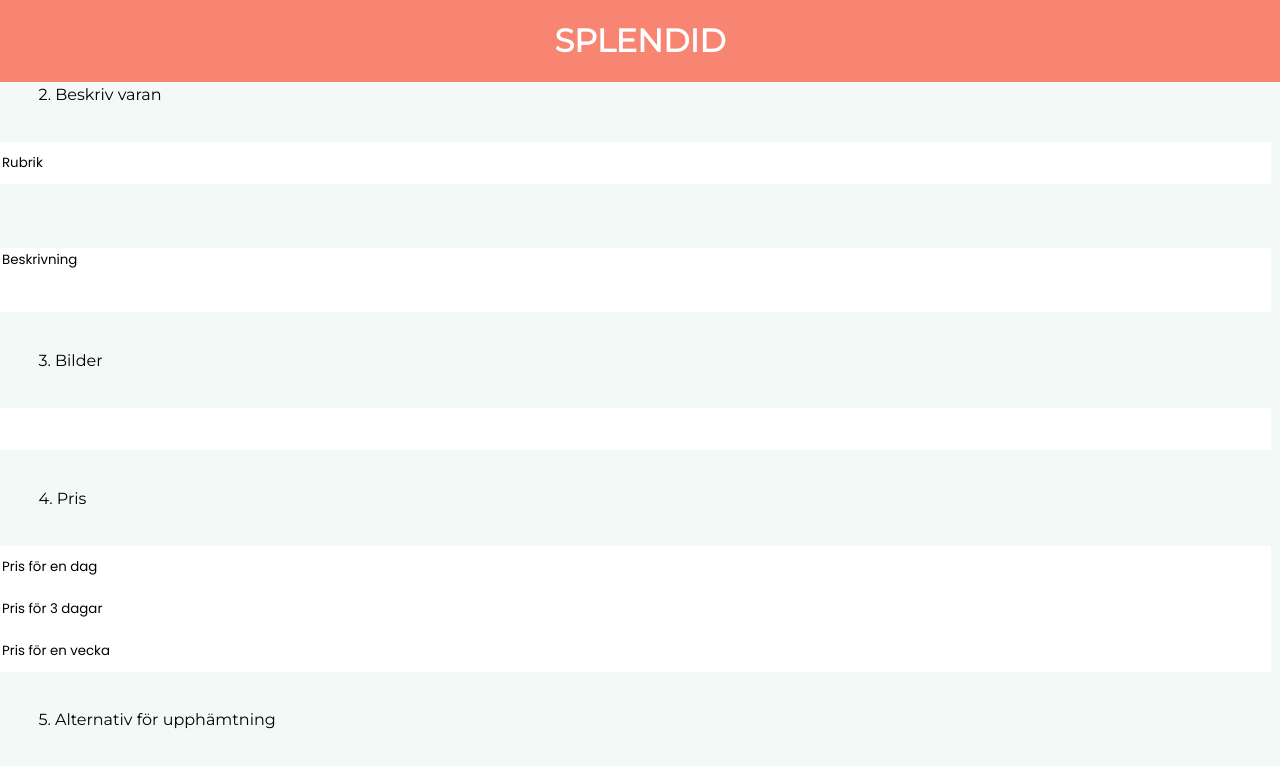
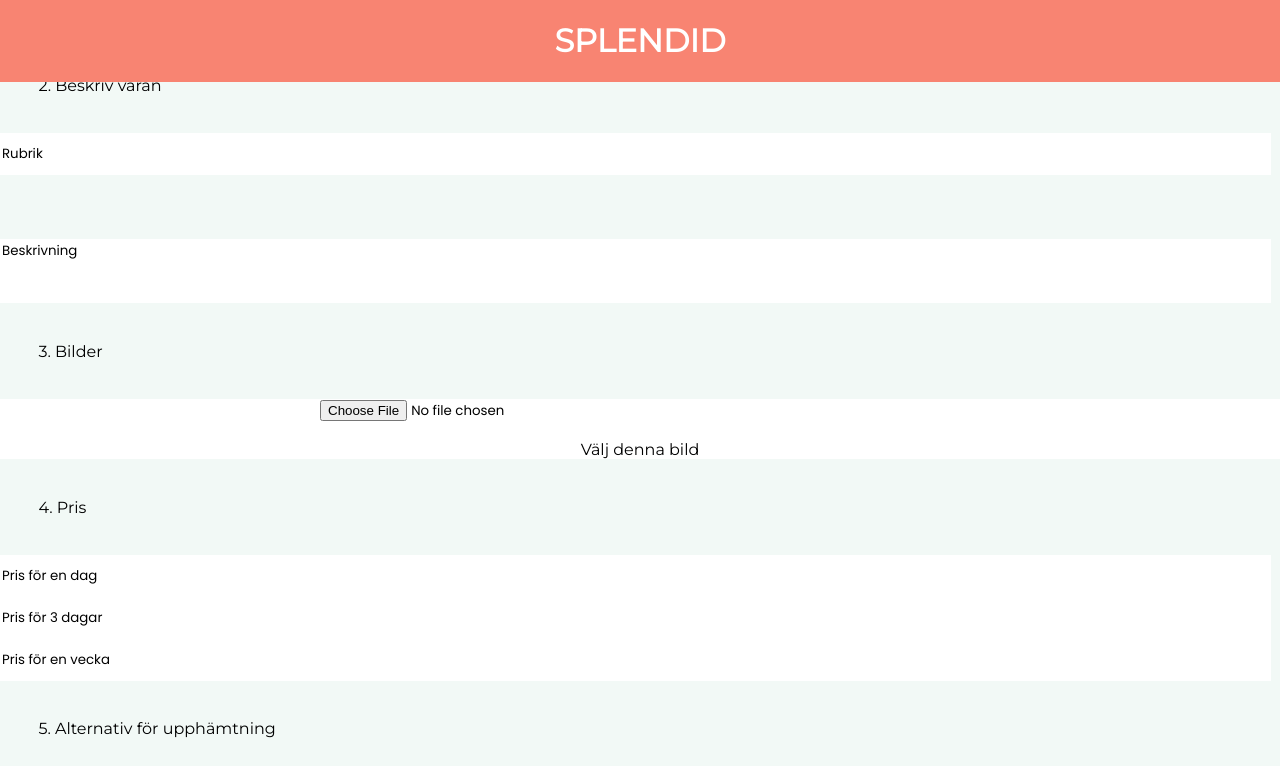
Before and after one commit to Jesper-dev/splendid, a React (Create React App) app in the folder client/: page /add in a window 1280 px wide. Shown: the top 766 px of the page. Built offline with nearby package versions, Linux system fonts and the light colour scheme.

Commit message:
Added api folder and reusable func for axios post

```diff
--- a/client/package.json
+++ b/client/package.json
@@ -16,6 +16,7 @@
     "axios": "^0.21.4",
     "react": "^17.0.2",
     "react-dom": "^17.0.2",
+    "react-file-base64": "^1.0.3",
     "react-router-dom": "^5.3.0",
     "react-scripts": "4.0.3",
     "sass": "^1.40.1",
--- /dev/null
+++ b/client/src/api/sendToDB.ts
@@ -0,0 +1,10 @@
+import axios from "axios";
+
+export const sendToDB = (url: string, method: string, obj: Object): void => {
+  if (method === "post") {
+    axios
+      .post(url, obj)
+      .then((res) => console.log(res.data))
+      .catch((err) => console.log(err));
+  }
+};
--- a/client/src/pages/CreateAdd.tsx
+++ b/client/src/pages/CreateAdd.tsx
@@ -1,12 +1,13 @@
 import { useState } from "react";
 import { Form } from "../components/Form";
 import { MainBtn } from "../components/MainBtn";
-import axios from "axios";
+import { sendToDB } from "../api/sendToDB";
 
 interface DbObj {
   category: string;
   title: string;
   desc: string;
+  // pic: any;
   price: string[];
   // price1: string;
   // price2: string;
@@ -33,6 +34,7 @@
     delivery: boolean;
     terms: string;
     value: string;
+    pics: any[];
   }>({
     category: "",
     title: "",
@@ -46,6 +48,7 @@
     delivery: false,
     terms: "",
     value: "",
+    pics: [],
   });
 
   const onChange = (
@@ -113,6 +116,7 @@
       category: state.category,
       title: state.title,
       desc: state.desc,
+      // pic: state.selectedFile,
       pickup: state.pickup,
       adress: state.pickup ? state.adress : "",
       delivery: state.delivery,
@@ -121,14 +125,21 @@
       value: state.value,
       date: Date.now(),
     };
-    sendToDb(newDbObj);
+    sendToDB("https://splendidsrv.herokuapp.com/api/ads/add", "post", newDbObj);
   };
-  const sendToDb = (obj: DbObj) => {
-    axios
-      .post("https://splendidsrv.herokuapp.com/api/ads/add", obj)
-      .then((res) => console.log(res.data))
-      .catch((err) => console.log(err));
+
+  const onFileChange = (e: React.ChangeEvent<HTMLInputElement>) => {
+    setState((prev) => ({ ...prev, selectedFile: e.target.files![0] }));
   };
+
+  const onFileUpload = () => {
+    const formData = new FormData();
+
+    // formData.append("myFile", state.selectedFile, state.selectedFile.name);
+    // console.log(state.selectedFile);
+    console.log("on File Upload");
+  };
+
   return (
     <>
       <div className="addFormContainer">
@@ -173,7 +184,14 @@
               ></textarea>
 
               <label>{values.pic}</label>
-              <input type="text"></input>
+              <div className="chooseFileContainer">
+                <input
+                  className="fileInput"
+                  type="file"
+                  onChange={(e) => onFileChange(e)}
+                />
+                <span onClick={() => onFileUpload()}>Välj denna bild</span>
+              </div>
 
               <label>{values.price}</label>
               <input
--- a/client/src/pages/Login.tsx
+++ b/client/src/pages/Login.tsx
@@ -1,6 +1,6 @@
 import { useState } from "react";
 import { Form } from "../components/Form";
-import axios from "axios";
+import { sendToDB } from "../api/sendToDB";
 
 const Login = () => {
   const [state, setState] = useState<{ userName: string; password: string }>({
@@ -13,23 +13,21 @@
   }
   const submit = (e: React.FormEvent<HTMLFormElement>) => {
     e.preventDefault();
-    const UserObj: ReqBody = {
+    const userObj: ReqBody = {
       username: state.userName,
       password: state.password,
     };
-    sendToDB(UserObj);
+    sendToDB(
+      "https://splendidsrv.herokuapp.com/api/users/login",
+      "post",
+      userObj
+    );
     setState((prev) => ({ ...prev, userName: "", password: "" }));
   };
   const onInputChange = (e: React.ChangeEvent<HTMLInputElement>) => {
     e.target.id === "username"
       ? setState((prev) => ({ ...prev, userName: e.target.value }))
       : setState((prev) => ({ ...prev, password: e.target.value }));
-  };
-  const sendToDB = (obj: ReqBody) => {
-    axios
-      .post("https://splendidsrv.herokuapp.com/api/users/login", obj)
-      .then((res) => console.log(res.data))
-      .catch((err) => console.log(err));
   };
   return (
     <>
--- a/client/src/pages/Signup.tsx
+++ b/client/src/pages/Signup.tsx
@@ -1,6 +1,6 @@
 import { useState } from "react";
 import { Form } from "../components/Form";
-import axios from "axios";
+import { sendToDB } from "../api/sendToDB";
 
 const Signup = () => {
   const [state, setState] = useState<{
@@ -31,7 +31,7 @@
     if (state.password !== state.confirmPassword)
       alert("Passwords do not match!");
     else {
-      const UserObj: ReqBody = {
+      const userObj: ReqBody = {
         name: state.name,
         username: state.userName,
         email: state.email,
@@ -39,7 +39,11 @@
         password2: state.confirmPassword,
         date: Date.now(),
       };
-      sendToDB(UserObj);
+      sendToDB(
+        "https://splendidsrv.herokuapp.com/api/users/register",
+        "post",
+        userObj
+      );
       setState((prev) => ({
         ...prev,
         name: "",
@@ -69,13 +73,6 @@
     } else if (e.target.id === "confirmPassword") {
       setState((prev) => ({ ...prev, confirmPassword: e.target.value }));
     }
-  };
-
-  const sendToDB = (obj: ReqBody) => {
-    axios
-      .post("https://splendidsrv.herokuapp.com/api/users/register", obj)
-      .then((res) => console.log(res.data))
-      .catch((err) => console.log(err));
   };
 
   return (
--- a/client/src/styles/_components.scss
+++ b/client/src/styles/_components.scss
@@ -145,6 +145,17 @@
     @include abs.flex-column;
     align-items: flex-start;
 
+    .chooseFileContainer {
+      @include abs.flex-column;
+      background-color: white;
+      width: 100%;
+      height: 60px;
+
+      .fileInput {
+        width: 50%;
+      }
+    }
+
     textarea {
       border: none;
       resize: none;
```
Also changed, not shown: 2 other files (tests, documents, lock files or other folders).
